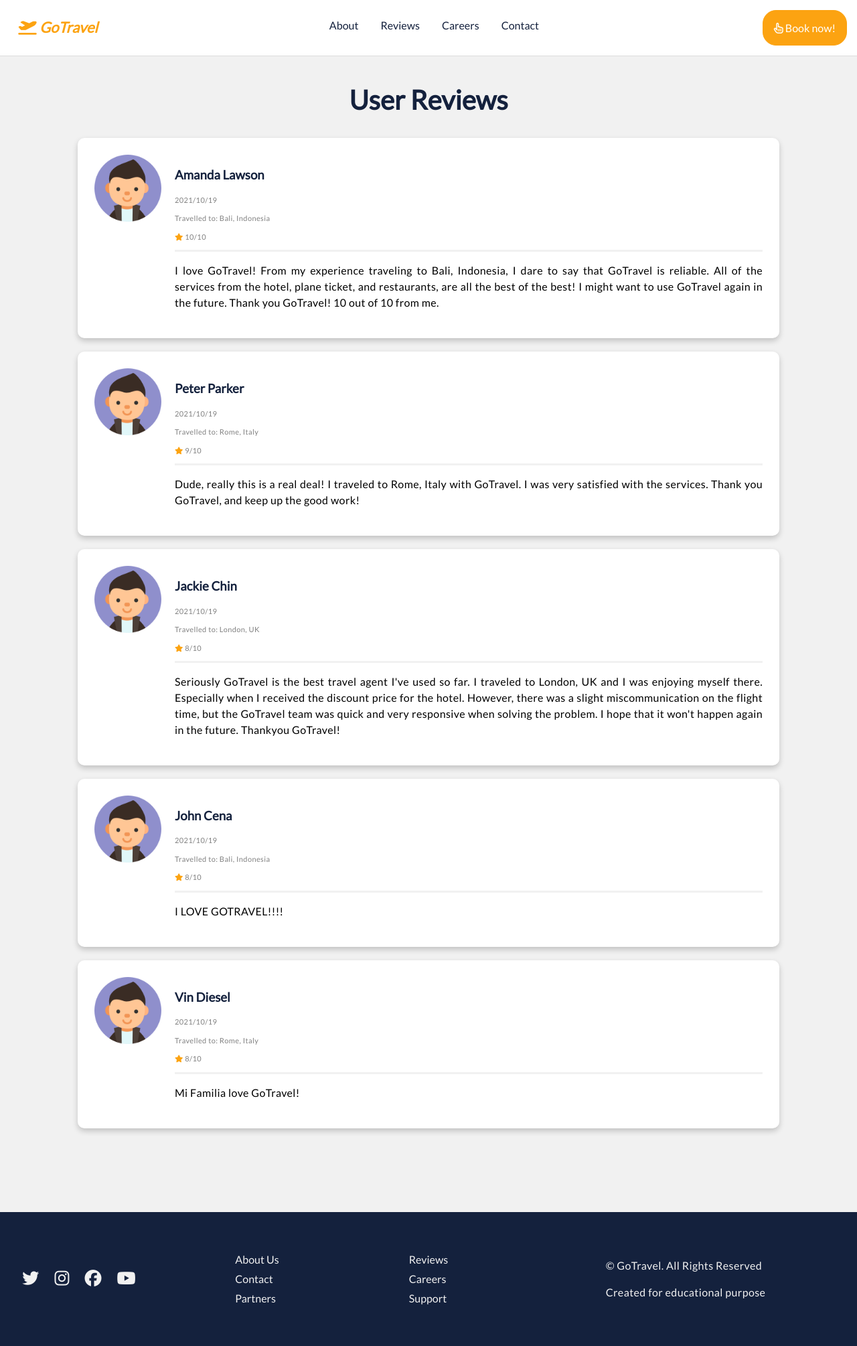
After one commit to javaliKai/GoTravel, a PHP site: page /navigation/reviews.html in a window 1280 px wide. The commit adds this page. Shown: the whole page at 67% size. Run offline with PHP 8.4, Linux system fonts and the light colour scheme; some libraries are stand-ins or nearby versions.

Commit message:
Creating navigation link pages

```diff
--- a/assets/css/style.css
+++ b/assets/css/style.css
@@ -58,6 +58,7 @@ p {
     z-index: 1; /* If I remove this, the banner container will overlay*/
     top: 0;
     width: 100%;
+    border-bottom: 1px solid gainsboro;
   }
 
   .header .logo {
@@ -261,6 +299,7 @@ p {
   /* USER RATINGS */
   .ratings {
     margin-top: 7.8125rem;
+    margin-bottom: 7.8125rem;
   }
 
   .ratings h2 {
@@ -366,7 +410,6 @@ p {
   }
 
   .footer {
-    margin-top: 5.08625rem;
     background-color: var(--Navy);
     height: 25vh;
     display: grid;
--- /dev/null
+++ b/navigation/reviews.html
@@ -0,0 +1,161 @@
+<!DOCTYPE html>
+<html lang="en">
+<head>
+  <meta charset="UTF-8">
+  <meta http-equiv="X-UA-Compatible" content="IE=edge">
+  <meta name="viewport" content="width=device-width, initial-scale=1.0">
+  <link rel="stylesheet" href="../assets/css/style.css">
+  <link rel="stylesheet" href="../assets/css/mobile.css">
+  <link rel="apple-touch-icon" sizes="180x180" href="/apple-touch-icon.png">
+  <link rel="icon" type="image/png" sizes="32x32" href="/favicon-32x32.png">
+  <link rel="icon" type="image/png" sizes="16x16" href="/favicon-16x16.png">
+  <link rel="manifest" href="/site.webmanifest">
+  <link rel="shortcut icon" href="../assets/Images/favicon/favicon.ico" type="image/x-icon">
+  <!-- fontawesome -->
+  <script src="https://kit.fontawesome.com/2857afecf8.js" crossorigin="anonymous"></script>
+  <title>GoTravel | Reviews</title>
+</head>
+<body>
+  <!-- Navigation part goes here -->
+  <section class="header">
+    <nav class="nav-container">
+      <a href="../index.html" class="logo">
+        <i class="fas fa-plane-departure"></i>
+        <strong><em>GoTravel</em> </strong>
+      </a>
+
+      <div class="nav-links">
+        <a href="about.html">About</a>
+        <a href="reviews.html">Reviews</a>
+        <a href="carreers.html">Careers</a>
+        <a href="contact.html">Contact</a>
+      </div>
+
+      <a href="./booknow1.html" class="button"><i class="far fa-hand-pointer"></i>  Book now!</a>
+    </nav>
+  </section>
+
+  <section class="main-content">
+    <div class="container">
+      <div class="ratings content-padding" id="reviews">
+        <h2 style="text-align: center; font-size: 2.5rem">User Reviews</h2>
+        <div class="ratings-layout">
+          <div class="ratings-item">
+            <div class="avatar">
+              <img src="../assets/Images/profile.jfif" alt="">
+            </div>
+            <div class="rating-body">
+              <div class="rating-head">
+                <h3>Amanda Lawson</h3>
+                <p class="rating-info">2021/10/19</p>
+                <p class="rating-info">Travelled to: Bali, Indonesia</p>
+                <p class="rating-info">                <i class="fas fa-star"></i>
+                  10/10</p>
+              </div>
+              <div class="rating-content">
+                <p>I love GoTravel! From my experience traveling to Bali, Indonesia, I dare to say that GoTravel is reliable. All of the services from the hotel, plane ticket, and restaurants, are all the best of the best! I might want to use GoTravel again in the future. Thank you GoTravel! 10 out of 10 from me.</p>
+              </div>
+            </div>
+          </div>
+
+          <div class="ratings-item">
+            <div class="avatar">
+              <img src="../assets/Images/profile.jfif" alt="">
+            </div>
+            <div class="rating-body">
+              <div class="rating-head">
+                <h3>Peter Parker</h3>
+                <p class="rating-info">2021/10/19</p>
+                <p class="rating-info">Travelled to: Rome, Italy</p>
+                <p class="rating-info">                <i class="fas fa-star"></i>
+                  9/10</p>
+              </div>
+              <div class="rating-content">
+                <p>Dude, really this is a real deal! I traveled to Rome, Italy with GoTravel. I was very satisfied with the services. Thank you GoTravel, and keep up the good work!</p>
+              </div>
+            </div>
+          </div>
+
+          <div class="ratings-item">
+            <div class="avatar">
+              <img src="../assets/Images/profile.jfif" alt="">
+            </div>
+            <div class="rating-body">
+              <div class="rating-head">
+                <h3>Jackie Chin</h3>
+                <p class="rating-info">2021/10/19</p>
+                <p class="rating-info">Travelled to: London, UK</p>
+                <p class="rating-info">                <i class="fas fa-star"></i>
+                  8/10</p>
+              </div>
+              <div class="rating-content">
+                <p>Seriously GoTravel is the best travel agent I've used so far. I traveled to London, UK and I was enjoying myself there. Especially when I received the discount price for the hotel. However, there was a slight miscommunication on the flight time, but the GoTravel team was quick and very responsive when solving the problem. I hope that it won't happen again in the future. Thankyou GoTravel! </p>
+              </div>
+            </div>
+          </div>
+          <div class="ratings-item">
+            <div class="avatar">
+              <img src="../assets/Images/profile.jfif" alt="">
+            </div>
+            <div class="rating-body">
+              <div class="rating-head">
+                <h3>John Cena</h3>
+                <p class="rating-info">2021/10/19</p>
+                <p class="rating-info">Travelled to: Bali, Indonesia</p>
+                <p class="rating-info">                <i class="fas fa-star"></i>
+                  8/10</p>
+              </div>
+              <div class="rating-content">
+                <p>I LOVE GOTRAVEL!!!!</p>
+              </div>
+            </div>
+          </div>
+          <div class="ratings-item">
+            <div class="avatar">
+              <img src="../assets/Images/profile.jfif" alt="">
+            </div>
+            <div class="rating-body">
+              <div class="rating-head">
+                <h3>Vin Diesel</h3>
+                <p class="rating-info">2021/10/19</p>
+                <p class="rating-info">Travelled to: Rome, Italy</p>
+                <p class="rating-info">                <i class="fas fa-star"></i>
+                  8/10</p>
+              </div>
+              <div class="rating-content">
+                <p>Mi Familia love GoTravel!</p>
+              </div>
+            </div>
+          </div>
+        </div>
+      </div>
+    </div>
+  </section>
+
+  <!-- footer goes here -->
+  <footer class="footer">
+    <div class="socials">
+      <a href="#"><i class="fab fa-twitter"></i></a>
+      <a href="#"><i class="fab fa-instagram"></i></a>
+      <a href="#"><i class="fab fa-facebook"></i></a>
+      <a href="#"><i class="fab fa-youtube"></i></a>
+    </div>
+
+    <div class="footer-links group1">
+      <a href="./navigation/about.html">About Us</a>
+      <a href="./navigation/contact.html">Contact</a>
+      <a href="./navigation/partners.html">Partners</a>
+    </div>
+
+    <div class="footer-links group2">
+      <a href="./navigation/reviews.html">Reviews</a>
+      <a href="./navigation/carreers.html">Careers</a>
+      <a href="./navigation/support.html">Support</a>
+    </div>
+    <div class="copyright">
+      <p>© GoTravel. All Rights Reserved</p>
+      <p>Created for educational purpose</p>
+    </div>
+  </footer>
+</body>
+</html>
```
Also changed, not shown: other parts of assets/css/style.css (+44 -2 lines), assets/css/mobile.css (+40 -0 lines), index.html (+24 -24 lines), navigation/about.html (added, +95 -0 lines), navigation/carreers.html (added), navigation/contact.html (added), navigation/support.html (added), 1 other file.
